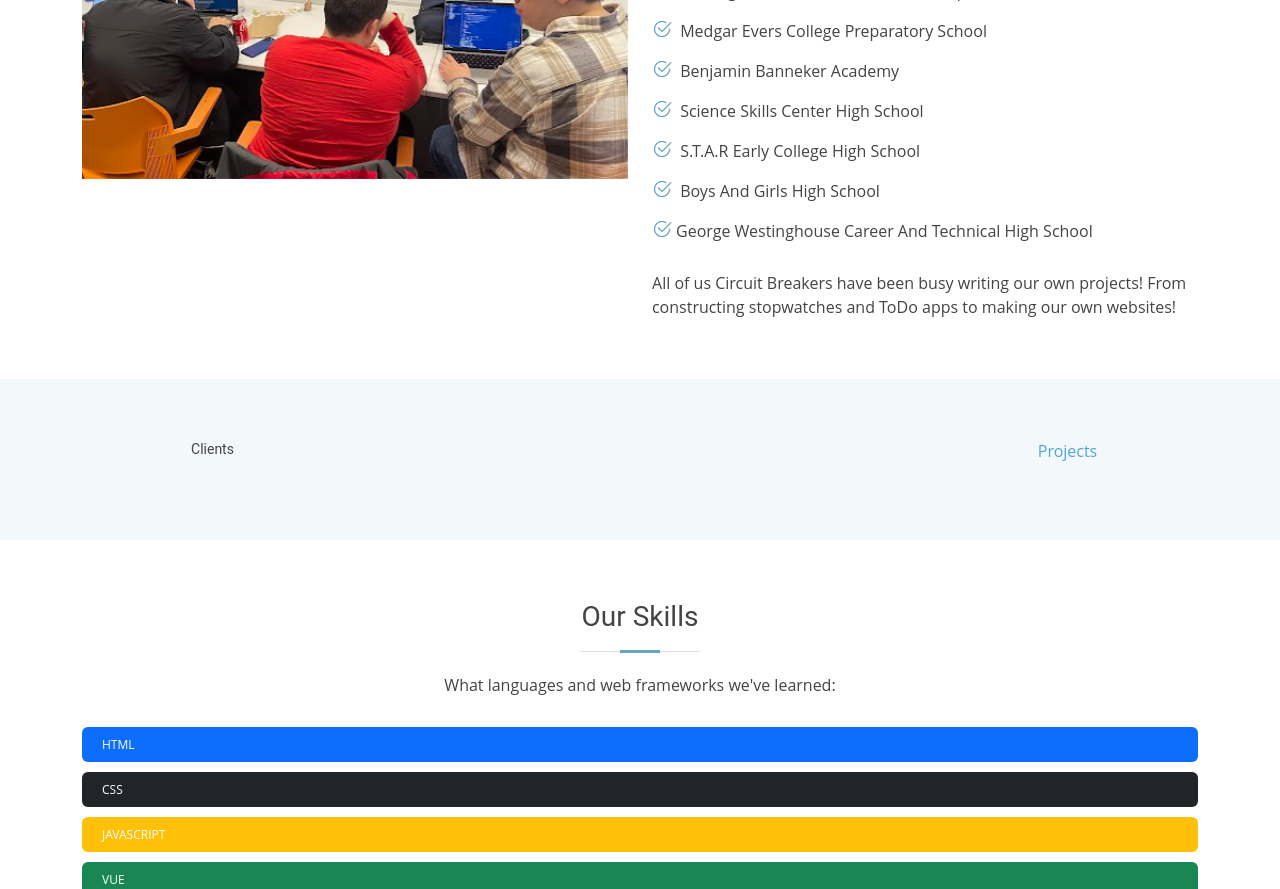
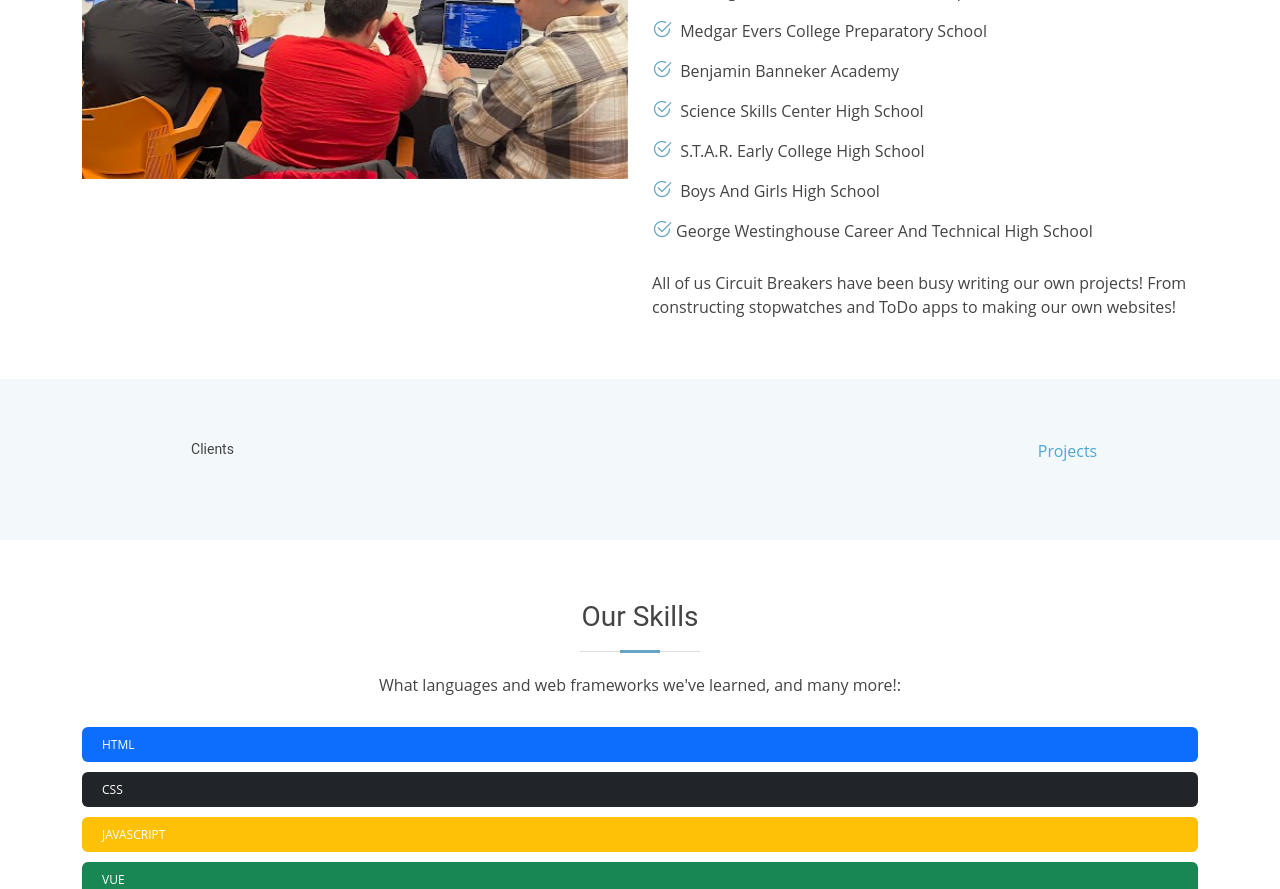
Before and after one commit to STEAM-Center-NYC/circuitbreakers.tech, a Nuxt app: page /aboutus in a window 1280 px wide. Shown: the part 340-1229 px from the top of the page. Built offline with nearby package versions, Linux system fonts and the light colour scheme.

Commit message:
changed to S.t.a.r.

```diff
--- a/pages/aboutus.vue
+++ b/pages/aboutus.vue
@@ -38,7 +38,7 @@
                 <li><i class="bi bi-check2-circle"></i> Medgar Evers College Preparatory School</li>
                 <li><i class="bi bi-check2-circle"></i> Benjamin Banneker Academy</li>
                 <li><i class="bi bi-check2-circle"></i> Science Skills Center High School</li>
-                <li><i class="bi bi-check2-circle"></i> S.T.A.R Early College High School</li>
+                <li><i class="bi bi-check2-circle"></i> S.T.A.R. Early College High School</li>
                 <li><i class="bi bi-check2-circle"></i> Boys And Girls High School</li>
                 <li><i class="bi bi-check2-circle"></i>George Westinghouse Career And Technical High School </li>
               </ul>
@@ -80,7 +80,7 @@
         <div class="container">
           <div class="section-title">
             <h2>Our Skills</h2>
-            <p>What languages and web frameworks we've learned:</p>
+            <p>What languages and web frameworks we've learned, and many more!:</p>
           </div>
           <div class="skills-content">
             <div class="progress">
```
